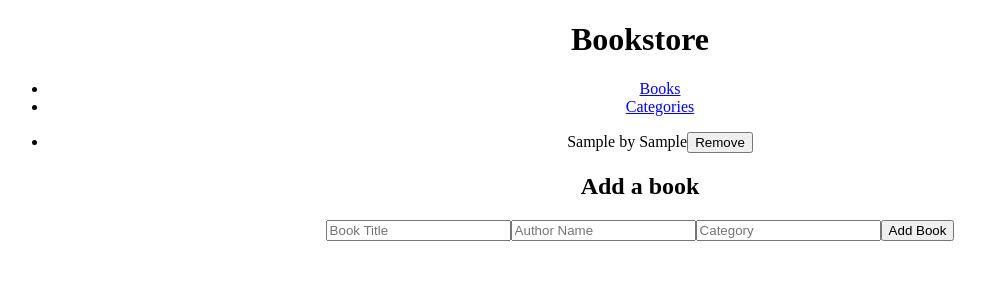
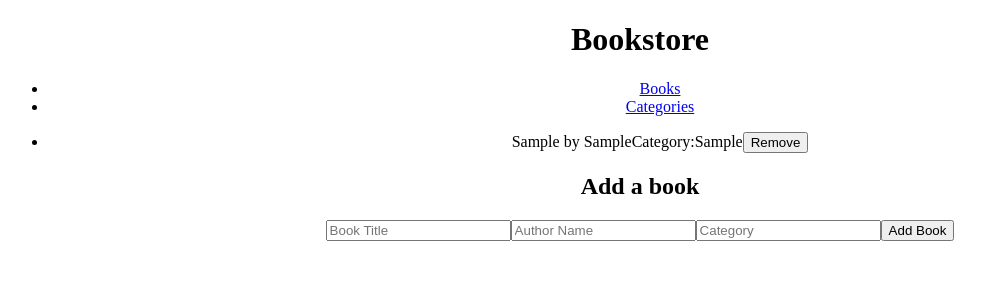
Before and after one commit to rebaz36/BookStore-React, a React (Create React App) app: page / in a window 1280 px wide. Both pictures are taken after typing "Sample", "Sample", "Sample" into the empty fields and a click on the button "Add Book". Shown: the top 300 px of the page, without its empty margins (0-985 px from the left). Built offline with nearby package versions, Linux system fonts and the light colour scheme; no server answers.

Commit message:
Display Book

```diff
--- a/src/components/Book.jsx
+++ b/src/components/Book.jsx
@@ -3,7 +3,8 @@ import PropTypes from 'prop-types';
 import { useDispatch } from 'react-redux';
 import { removeBook } from '../redux/books/books';
 
-function Book({ title, author, id }) {
+// eslint-disable-next-line object-curly-newline
+function Book({ title, author, itemId, category }) {
   const dispatch = useDispatch();
 
   return (
@@ -13,15 +14,17 @@ function Book({ title, author, id }) {
         <span> by </span>
         {author}
       </span>
+      <span>
+        Category:
+        {category}
+      </span>
       <button
         type="button"
         onClick={() => {
           dispatch(
             removeBook({
-              title,
-              author,
-              id,
-            })
+              itemId,
+            }),
           );
         }}
       >
@@ -34,7 +37,8 @@ function Book({ title, author, id }) {
 Book.propTypes = {
   title: PropTypes.string.isRequired,
   author: PropTypes.string.isRequired,
-  id: PropTypes.string.isRequired,
+  itemId: PropTypes.string.isRequired,
+  category: PropTypes.string.isRequired,
 };
 
 export default Book;
--- a/src/components/BookList.jsx
+++ b/src/components/BookList.jsx
@@ -16,7 +16,7 @@ function Booklist() {
           <Book
             title={book.title}
             author={book.author}
-            item_id={book.item_id}
+            itemId={book.item_id}
             category={book.category}
           />
         </li>
```
